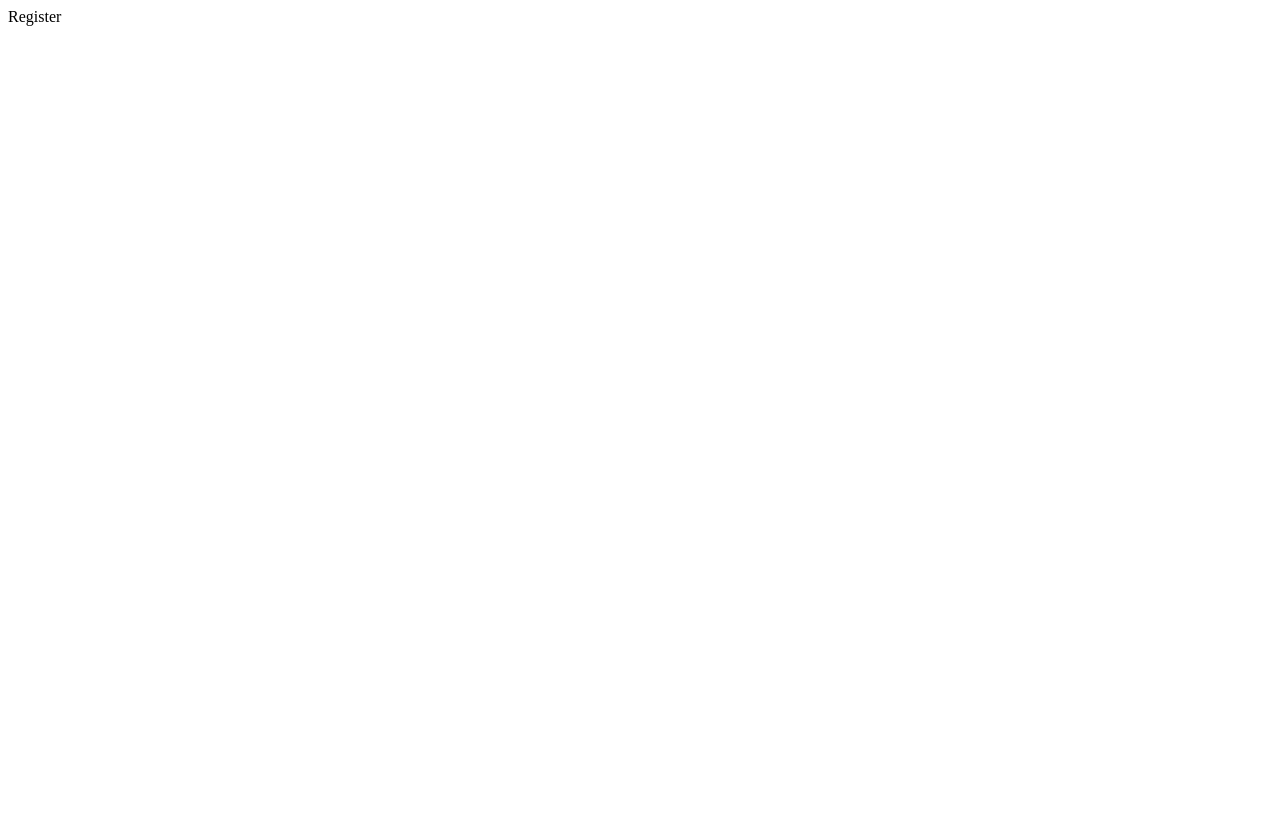
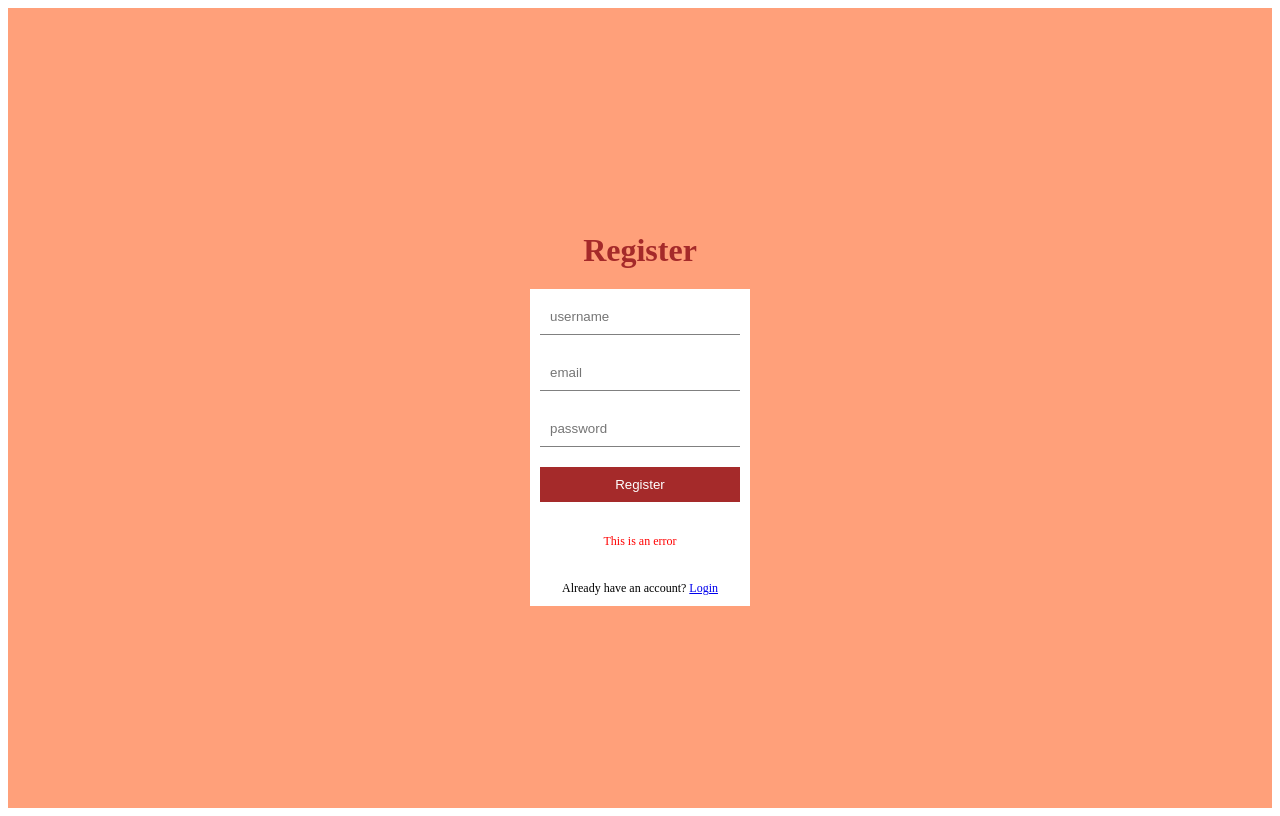
Before and after one commit to Hassanabbaass/BlogApp-React-MySQL, a React (Create React App) app in the folder client/: page /register in a window 1280 px wide. Built offline with nearby package versions, Linux system fonts and the light colour scheme.

Commit message:
login and registration pages

```diff
--- a/client/src/pages/Login.jsx
+++ b/client/src/pages/Login.jsx
@@ -3,11 +3,11 @@
 
 const Login = () => {
   return (
-    <div className='loginDiv'>
+    <div className='authDiv'>
         <h1>Login</h1>
         <form>
-            <input type='text' placeholder='username' />
-            <input type='password' placeholder='password' />
+            <input required type='text' placeholder='username' />
+            <input required type='password' placeholder='password' />
             <button>Login</button>
             <p>This is an error</p>
             <span>Dont have an account? <Link to='/register'>Register</Link></span>
--- a/client/src/pages/Register.jsx
+++ b/client/src/pages/Register.jsx
@@ -1,8 +1,19 @@
 import React from 'react'
+import { Link } from 'react-router-dom'
 
 const Register = () => {
   return (
-    <div>Register</div>
+    <div className='authDiv'>
+        <h1>Register</h1>
+        <form>
+            <input required type='text' placeholder='username' />
+            <input required type='text' placeholder='email' />
+            <input required type='password' placeholder='password' />
+            <button>Register</button>
+            <p>This is an error</p>
+            <span>Already have an account? <Link to='/login'>Login</Link></span>
+        </form>
+    </div>
   )
 }
 
--- a/client/src/style.scss
+++ b/client/src/style.scss
@@ -2,7 +2,7 @@
 
     .container{
 
-        .loginDiv{
+        .authDiv{
             display: flex;
             flex-direction: column;
             align-items: center;
```
